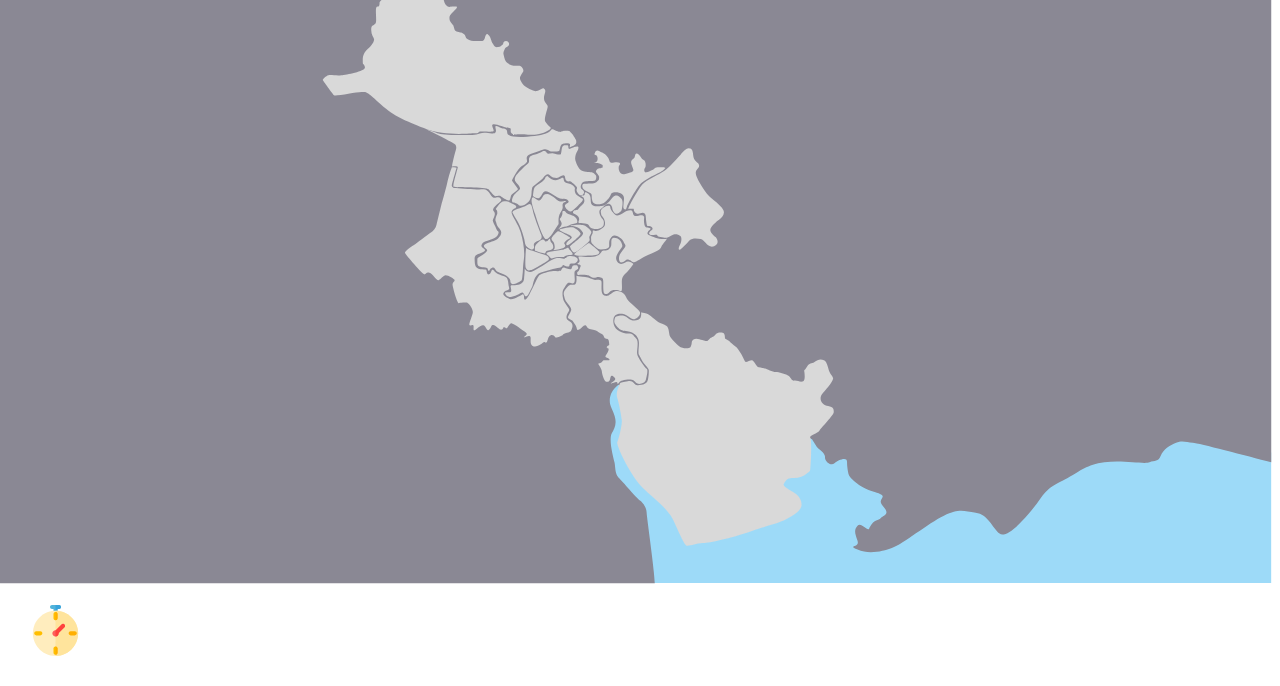
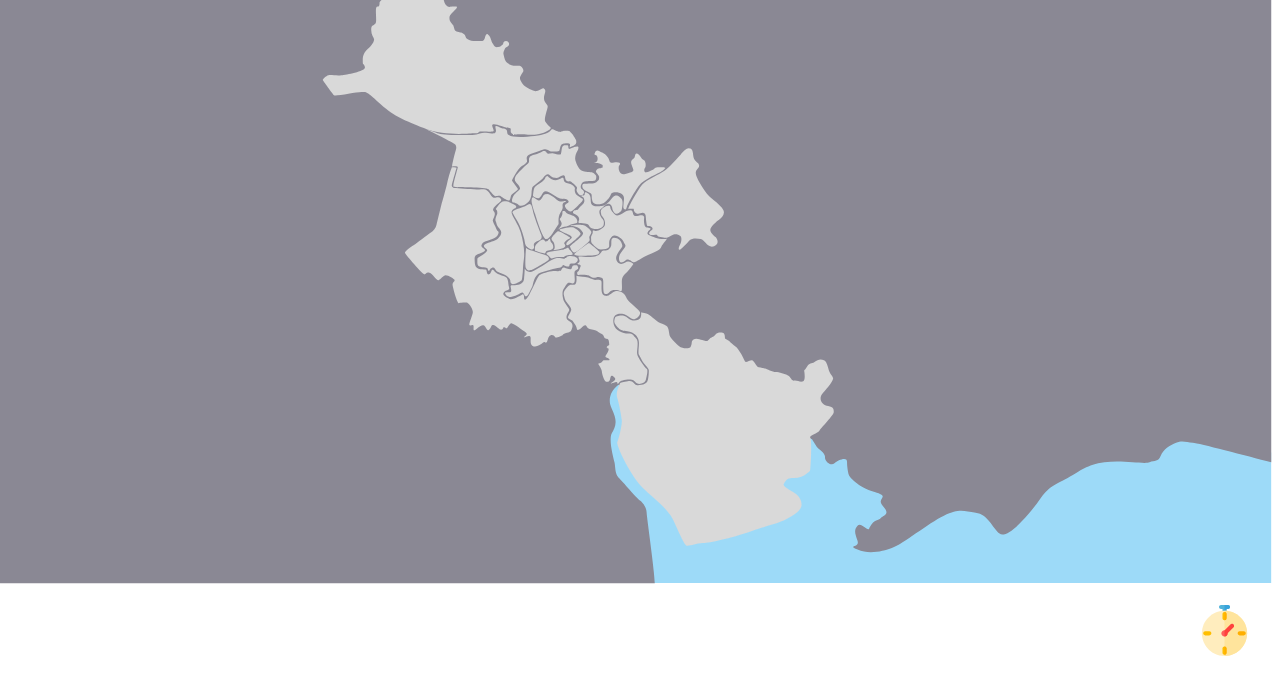
Before and after one commit to Tointech/Focusity, a plain HTML site: page index.html in a window 1280 px wide. Shown: the part 114-800 px from the top of the page. Drawn offline with Linux system fonts and the light colour scheme.

Commit message:
update timer

```diff
--- a/assets/style.css
+++ b/assets/style.css
@@ -110,7 +110,7 @@ body > div {
     position: absolute;
     width: 4%;
     bottom: 30px;
-    left: 30px;
+    right: 30px;
 }
 
 /* Info */
```
Also changed, not shown: index.html (+1 -0 lines), pomodoro.html (+1 -0 lines), assets/materials/Pomodoro.svg (added).
